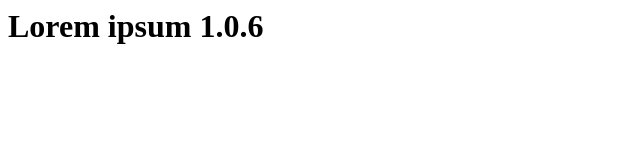
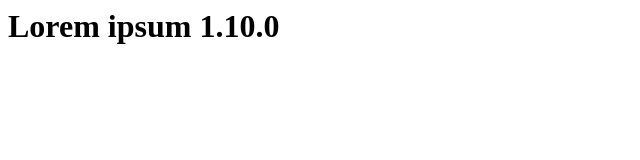
Before and after one commit to lcube45/mywebapp, a plain HTML site: page index.html in a window 1280 px wide. Shown: the full height of the page, 0-640 px from the left. Drawn offline with Linux system fonts and the light colour scheme.

Commit message:
Update index.html

```diff
--- a/index.html
+++ b/index.html
@@ -1 +1 @@
-<h1>Lorem ipsum 1.0.6</h1>
+<h1>Lorem ipsum 1.10.0</h1>
```
